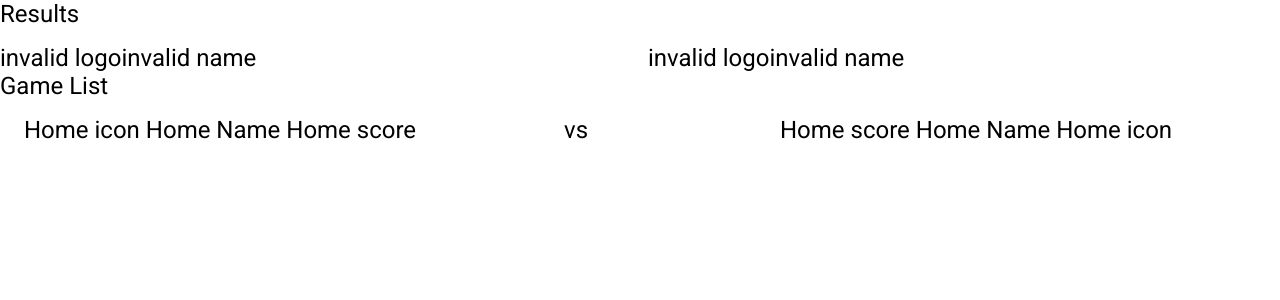
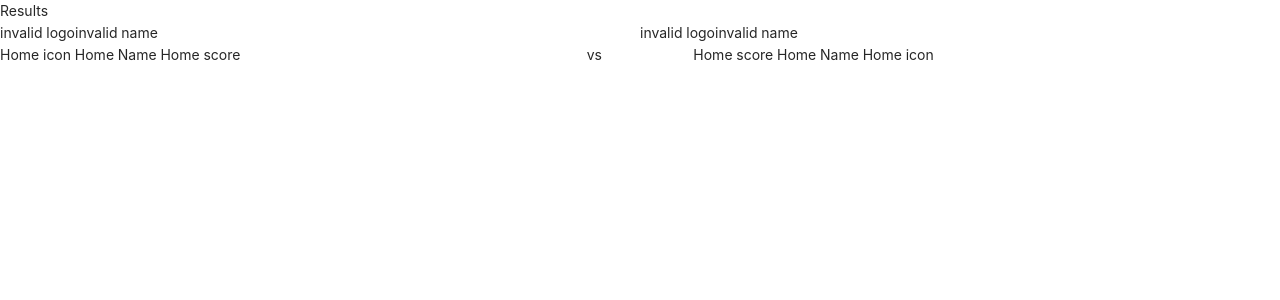
Before and after one commit to barn-burner/barn-burner, a React (Create React App) app in the folder frontend/: page /matchup in a window 1280 px wide. Shown: the top 300 px of the page. Built offline with nearby package versions, Linux system fonts and the light colour scheme.

Commit message:
add antd

```diff
--- a/frontend/package.json
+++ b/frontend/package.json
@@ -2,10 +2,6 @@
   "name": "barn-burner",
   "version": "0.0.1",
   "dependencies": {
-    "@emotion/react": "^11.9.0",
-    "@emotion/styled": "^11.8.1",
-    "@mui/icons-material": "^5.8.0",
-    "@mui/material": "^5.8.1",
     "@testing-library/jest-dom": "^5.11.6",
     "@testing-library/react": "^11.2.2",
     "@testing-library/user-event": "^12.5.0",
@@ -18,6 +14,7 @@
     "@types/react-router-dom": "^5.1.7",
     "@typescript-eslint/eslint-plugin": "^4.15.2",
     "@typescript-eslint/parser": "^4.15.2",
+    "antd": "^4.20.6",
     "classnames": "^2.3.0",
     "lodash": "^4.17.21",
     "react": "^17.0.1",
--- a/frontend/src/App.scss
+++ b/frontend/src/App.scss
@@ -1,3 +1,5 @@
+@import '~antd/dist/antd.css';
+
 :root {
 
     // globals
--- a/frontend/src/components/gamelist/GameList.tsx
+++ b/frontend/src/components/gamelist/GameList.tsx
@@ -1,6 +1,6 @@
 import React from 'react';
 import classNames from 'classnames';
-import { Grid, Container } from '@mui/material';
+import { Row, Col } from 'antd';
 
 import './GameList.scss';
 
@@ -17,30 +17,23 @@ const GameList: React.FC<GameListProps> = ({ className, ...props }) => {
 
 
   return (
-    <Grid container spacing={2} className={classes} {...props}>
-      <Grid item xs={12}>
-        Game List
-      </Grid>
-      <Grid item xs={5}>
-        <Container>
+    <div className={classes} {...props}>
+      <Row>
+        <Col span={11}>
           <span> Home icon </span>
           <span> Home Name </span>
           <span> Home score </span>
-        </Container>
-      </Grid>
-      <Grid item xs={2}>
-        <Container>
+        </Col>
+        <Col span={2}>
           <span> vs </span>
-        </Container>
-      </Grid>
-      <Grid item xs={5}>
-        <Container>
+        </Col>
+        <Col span={11}>
           <span> Home score </span>
           <span> Home Name </span>
           <span> Home icon </span>
-        </Container>
-      </Grid>
-    </Grid>
+        </Col>
+      </Row>
+    </div>
   );
 };
 
--- a/frontend/src/components/results/Results.tsx
+++ b/frontend/src/components/results/Results.tsx
@@ -1,6 +1,6 @@
 import React from 'react';
 import classNames from 'classnames';
-import Grid from '@mui/material/Grid';
+import { Row, Col } from 'antd';
 import { useQuery } from '../../utils';
 
 import './Results.scss';
@@ -22,19 +22,23 @@ const Results: React.FC<ResultsProps> = ({ className, ...props }) => {
   console.log(team1, team2);
 
   return (
-    <Grid container spacing={2} className={classes} {...props}>
-      <Grid item xs={12}>
-        Results
-      </Grid>
-      <Grid item xs={6}>
-        {team1} logo
-        {team1} name
-      </Grid>
-      <Grid item xs={6}>
-        {team2} logo
-        {team2} name
-      </Grid>
-    </Grid>
+    <>
+      <Row className={classes} {...props}>
+        <Col span={24}>
+          Results
+        </Col>
+      </Row>
+      <Row>
+        <Col span={12}>
+          {team1} logo
+          {team1} name
+        </Col>
+        <Col span={12}>
+          {team2} logo
+          {team2} name
+        </Col>
+      </Row>
+    </>
   );
 };
 
```
Also changed, not shown: 1 other file (tests, documents, lock files or other folders).
